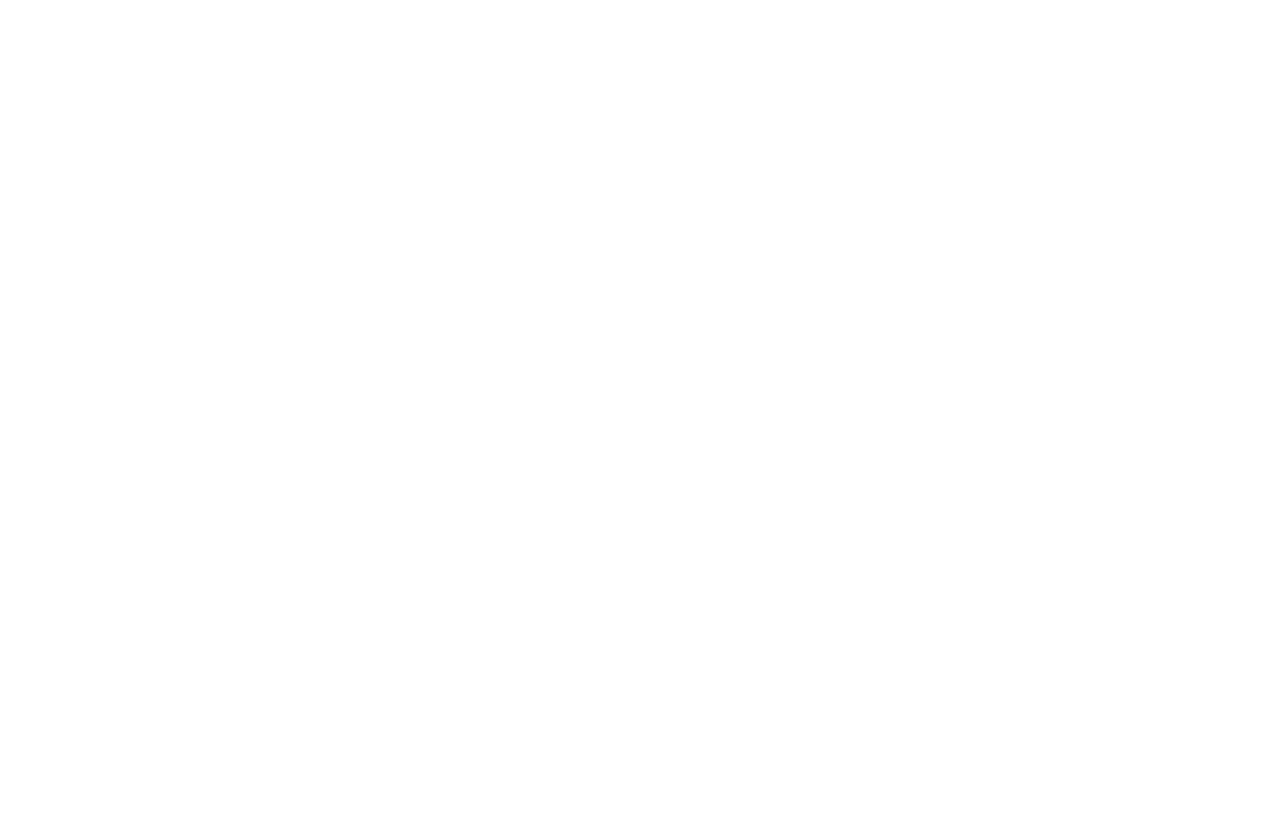
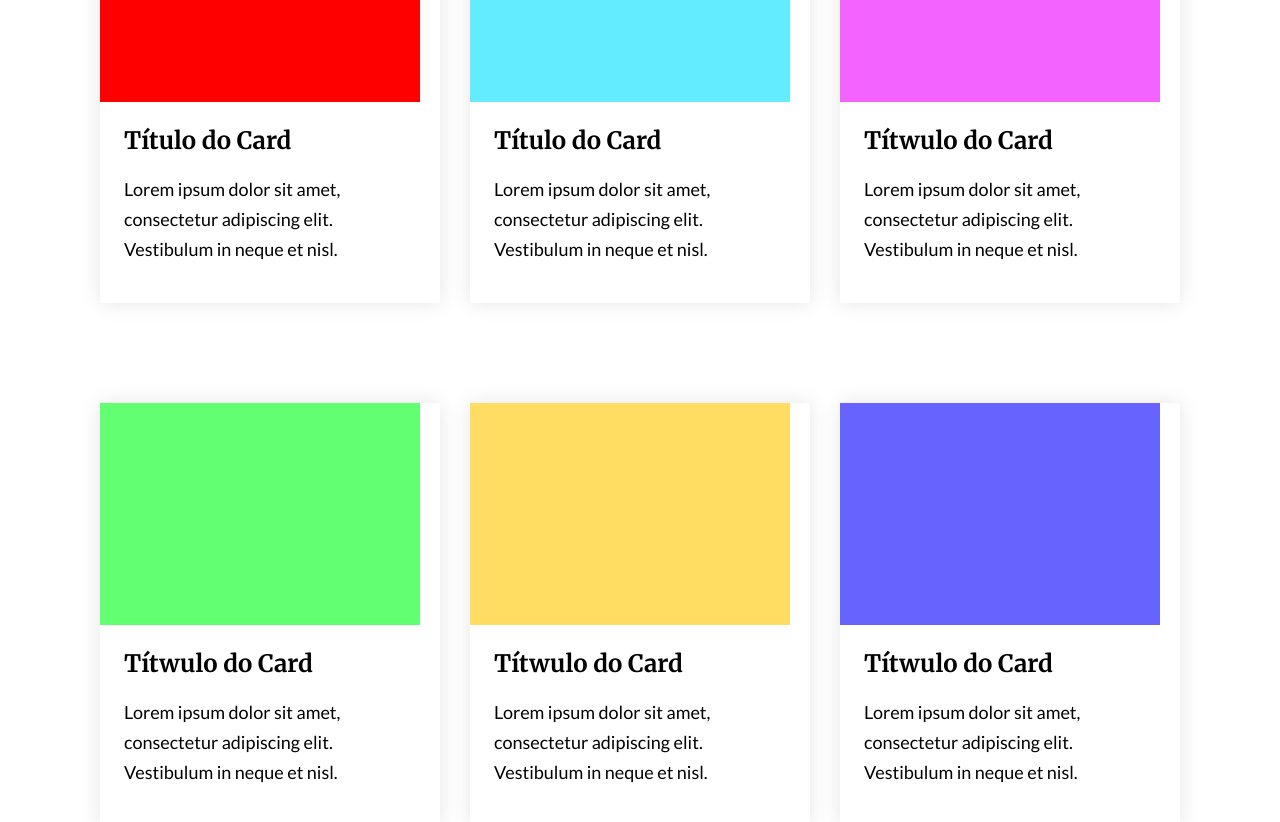
Before and after one commit to metfor/desafio3, a Next.js app: page / in a window 1280 px wide. Shown: the part 780-1602 px from the top of the page. Before the commit the page ends 800 px from the top, so only its background shows below. Built offline with nearby package versions, Linux system fonts and the light colour scheme.

Commit message:
feat: components Card e Body

```diff
--- /dev/null
+++ b/src/components/Body/index.tsx
@@ -0,0 +1,43 @@
+import { Card } from "../Card";
+import { Container } from "./styled";
+
+export function Body (){
+    return(
+        <>
+        <Container>
+            <Card
+                color="red"
+                title="Título do Card"
+                sub="Lorem ipsum dolor sit amet, consectetur adipiscing elit. Vestibulum in neque et nisl."
+            />
+            <Card
+                color="#63ECFF"
+                title="Título do Card"
+                sub="Lorem ipsum dolor sit amet, consectetur adipiscing elit. Vestibulum in neque et nisl."
+            />
+            <Card
+                color="#F363FF"
+                title="Títwulo do Card"
+                sub="Lorem ipsum dolor sit amet, consectetur adipiscing elit. Vestibulum in neque et nisl."
+            />
+        </Container>
+        <Container>
+        <Card
+                color="#63FF73"
+                title="Títwulo do Card"
+                sub="Lorem ipsum dolor sit amet, consectetur adipiscing elit. Vestibulum in neque et nisl."
+            />
+            <Card
+                color="#FFDD63"
+                title="Títwulo do Card"
+                sub="Lorem ipsum dolor sit amet, consectetur adipiscing elit. Vestibulum in neque et nisl."
+            />
+            <Card
+                color="#6663FF"
+                title="Títwulo do Card"
+                sub="Lorem ipsum dolor sit amet, consectetur adipiscing elit. Vestibulum in neque et nisl."
+            />
+        </Container>
+   </>
+    )
+}
--- /dev/null
+++ b/src/components/Body/styled.ts
@@ -0,0 +1,13 @@
+import styled from "styled-components";
+export const Container=styled.div`
+display: flex;
+justify-content: space-between;
+margin-left:100px;
+margin-right: 100px;
+margin-top: 100px;
+@media(max-width:1120px){
+    display:grid;
+    margin-left:20px;
+
+}
+`
--- /dev/null
+++ b/src/components/Card/index.tsx
@@ -0,0 +1,21 @@
+import { CardColor, Cards, Sub, Title } from "./styled";
+interface CardsProps{
+    color:string,
+    title:string,
+    sub:string
+}
+
+export function Card({color,title,sub}:CardsProps){
+    return(
+        <Cards color="red">
+            <CardColor color={color} />
+            <Title>
+                {title}
+            </Title>
+            <Sub>
+                {sub}
+            </Sub>
+
+        </Cards>
+    )
+}
--- /dev/null
+++ b/src/components/Card/styled.ts
@@ -0,0 +1,40 @@
+import { prependOnceListener } from "process";
+import styled from "styled-components";
+export const Cards=styled.div`
+width: 340px;
+height: 423px;
+
+
+background: #FFFFFF;
+box-shadow: 0px 0px 20px rgba(0, 0, 0, 0.1);
+@media(max-width:1120px){
+        width: 280px;
+
+    }
+`
+export const CardColor=styled.div`
+    width: 320px;
+    height: 222px;
+    background:${props=> props.color};
+    @media(max-width:1120px){
+        width: 280px;
+        height: 222px;
+    }
+
+`
+export const Title =styled.h1`
+    font-family: Merriweather;
+    font-weight: 700;
+    font-size: 1.5rem;
+    line-height:1.875rem ;
+    margin-left: 1.5rem;
+    margin-top:1.5rem;
+`
+export const Sub=styled.p`
+font-family: Lato;
+font-size:1.125rem ;
+line-height: 1.875rem;
+font-weight: 400;
+margin-left: 1.5rem;
+margin-right: 1.5rem;
+`
--- a/src/pages/index.tsx
+++ b/src/pages/index.tsx
@@ -1,5 +1,7 @@
 import type { NextPage } from 'next'
 import Head from 'next/head'
+import { Body } from '../components/Body'
+
 import { Header } from '../components/Header'
 
 const Home: NextPage = () => {
@@ -11,7 +13,7 @@
         <link rel="icon" href="/favicon.ico" />
       </Head>
     <Header/>
-
+   <Body/>
     </div>
   )
 }
```
Also changed, not shown: src/components/Contact/index.tsx (added), src/components/Contact/styled.ts (added).
